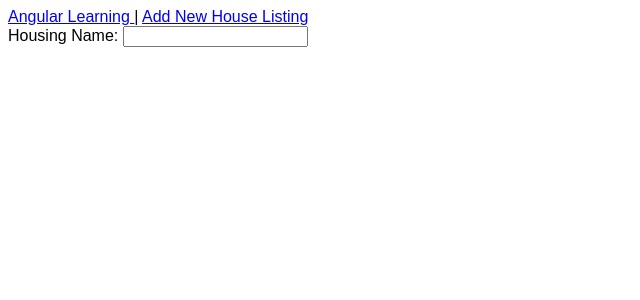
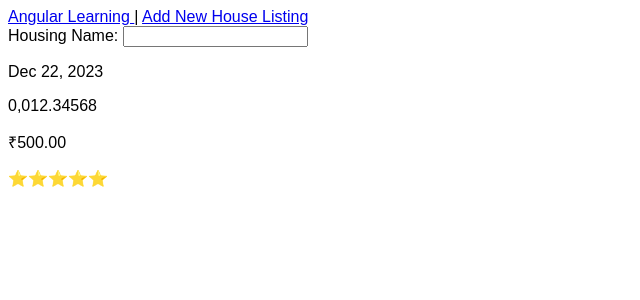
Before and after one commit to jamesashokfe/angular-learning, an Angular app: page /new-home in a window 1280 px wide. Shown: the top 300 px of the page, without its empty margins (0-640 px from the left). Built offline with nearby package versions, Linux system fonts and the light colour scheme.

Commit message:
Pipes to format data.

```diff
--- a/src/app/new-home/new-home.component.html
+++ b/src/app/new-home/new-home.component.html
@@ -2,3 +2,9 @@
   Housing Name:
   <input type="text" id="house-name" [(ngModel)]="houseName">
 </label>
+
+<!-- Usage of Pipes -->
+<p>{{ registrationDate | date: 'MMM dd, yyyy' }}</p>
+<p>{{ 12.345678901 | number: '4.2-5' }}</p>
+<p>{{ 500 | currency: 'INR': 'symbol' }}</p>
+<p>{{ 5 | star }}</p>
--- a/src/app/new-home/new-home.component.ts
+++ b/src/app/new-home/new-home.component.ts
@@ -1,13 +1,16 @@
+import { CurrencyPipe, DatePipe, DecimalPipe } from '@angular/common';
 import { Component } from '@angular/core';
 import { FormsModule } from '@angular/forms';
+import { StarPipe } from '../star.pipe';
 
 @Component({
   selector: 'app-new-home',
   standalone: true,
-  imports: [FormsModule],
+  imports: [FormsModule, DatePipe, DecimalPipe, CurrencyPipe, StarPipe],
   templateUrl: './new-home.component.html',
   styleUrl: './new-home.component.scss'
 })
 export class NewHomeComponent {
   houseName: string = '';
+  registrationDate = new Date();
 }
--- /dev/null
+++ b/src/app/star.pipe.ts
@@ -0,0 +1,15 @@
+import { Pipe, PipeTransform } from '@angular/core';
+
+@Pipe({
+  name: 'star',
+  standalone: true,
+})
+export class StarPipe implements PipeTransform {
+  transform(value: number): string {
+    let result = '';
+    for (let i = 0; i < value; i++) {
+      result += '⭐️';
+    }
+    return result;
+  }
+}
```
Also changed, not shown: 1 other file (tests, documents, lock files or other folders).
